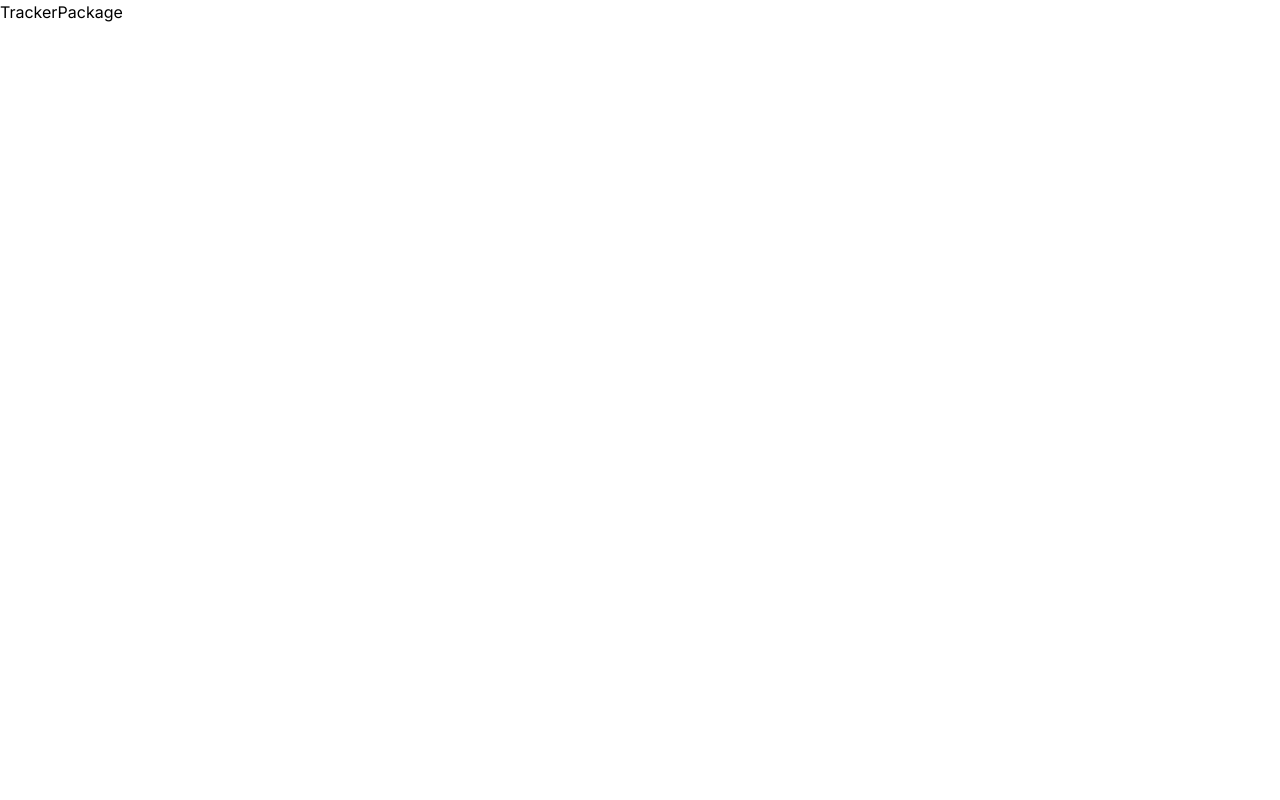
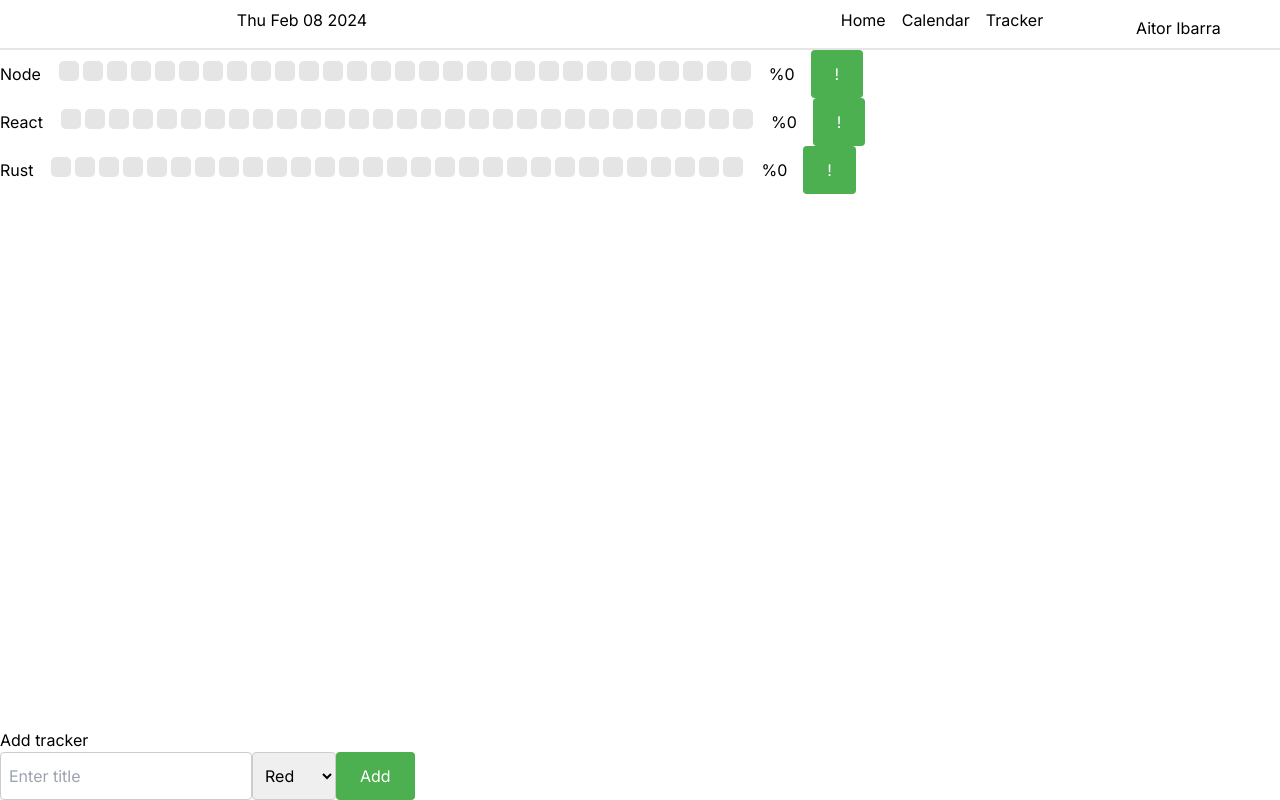
Before and after one commit to aitor-i/standard-directive-n2-web, a Next.js app: page /tracker in a window 1280 px wide. Built offline with nearby package versions, Linux system fonts and the light colour scheme.

Commit message:
UPDATE - Tracker page add new track

```diff
--- a/src/pages/trackerPage/TrackerPackage.tsx
+++ b/src/pages/trackerPage/TrackerPackage.tsx
@@ -1,7 +1,54 @@
+'use client'
+import NavigationMenu from '@/components/NavigationMenu/NavigationMenu'
+import { UserOptions } from '@/components/UserOptions/UserOptions'
 import React from 'react'
+import { MonthCalendar } from './MonthCalendar/MonthCalendar';
 
 export default function TrackerPackage() {
+
+  const onSubmitNewTrackerHandler = (event: React.FormEvent<HTMLFormElement>) => {
+    event.preventDefault();
+
+    const formData = new FormData(event.currentTarget);
+
+    const title = formData.get('title')?.valueOf()
+    const color = formData.get('color')?.valueOf() ?? 'red'
+
+
+    console.log(title, color)
+
+  }
+
+  const dateString = new Date().toDateString();
   return (
-    <div>TrackerPackage</div>
+    <main className="h-full flex flex-col">
+      <div
+        key="header"
+        className="flex justify-around border-b-2 border-stdSlateGray w-full pb-4 pt-2"
+      >
+        <p>{dateString}</p>
+        <NavigationMenu />
+        <div className="absolute right-2">
+          <UserOptions />
+        </div>
+      </div>
+      <div className="flex flex-1 flex-col">
+        <MonthCalendar tasksName='Node' />
+        <MonthCalendar tasksName='React' />
+        <MonthCalendar tasksName='Rust' />
+      </div>
+
+      <h5>Add tracker</h5>
+      <form className='flex ' onSubmit={onSubmitNewTrackerHandler}>
+        <input type="text" name="title" placeholder='Enter title' required />
+        <select name='color'>
+          <option value={'red'}>Red</option>
+          <option value={'green'}>Green</option>
+        </select>
+        <div>
+          <button className='primary' type='submit' >Add</button>
+        </div>
+      </form>
+    </main>
   )
 }
```
